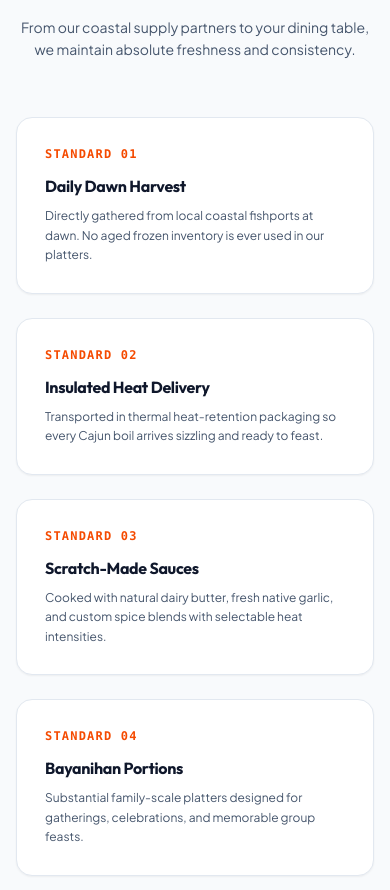
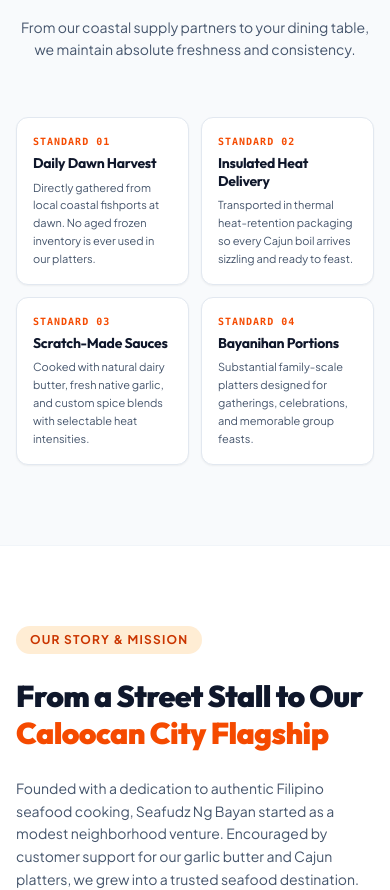
Before and after one commit to AchePogi123/Seafudz-ng-Bayan, a React (Vite) app in the folder Frontend/: page / in a window 390 px wide. Shown: the part 2111-3001 px from the top of the page. Built offline with nearby package versions, Linux system fonts and the light colour scheme; no server answers.

Commit message:
style(landing): update Our Standard section to 2x2 grid layout on mobile view

```diff
--- a/Frontend/src/features/LandingPage.tsx
+++ b/Frontend/src/features/LandingPage.tsx
@@ -561,45 +561,53 @@
             </p>
           </div>
 
-          <div className="grid grid-cols-1 sm:grid-cols-2 lg:grid-cols-4 gap-6 text-left">
-            <div className="bg-white p-7 rounded-2xl border border-slate-200 shadow-xs">
-              <span className="text-xs font-extrabold text-orange-600 uppercase tracking-widest font-mono block mb-3">
+          <div className="grid grid-cols-2 lg:grid-cols-4 gap-3 sm:gap-6 text-left">
+            <div className="bg-white p-4 sm:p-7 rounded-xl sm:rounded-2xl border border-slate-200 shadow-xs flex flex-col justify-between">
+              <div>
+                <span className="text-[10px] sm:text-xs font-extrabold text-orange-600 uppercase tracking-widest font-mono block mb-1.5 sm:mb-3">
                   Standard 01
                 </span>
-              <h3 className="text-base font-bold text-slate-900 mb-2">Daily Dawn Harvest</h3>
-              <p className="text-xs sm:text-sm text-slate-600 leading-relaxed">
+                <h3 className="text-sm sm:text-base font-bold text-slate-900 mb-1.5 sm:mb-2 leading-tight">Daily Dawn Harvest</h3>
+                <p className="text-[11px] sm:text-sm text-slate-600 leading-relaxed">
                   Directly gathered from local coastal fishports at dawn. No aged frozen inventory is ever used in our platters.
                 </p>
               </div>
+            </div>
 
-            <div className="bg-white p-7 rounded-2xl border border-slate-200 shadow-xs">
-              <span className="text-xs font-extrabold text-orange-600 uppercase tracking-widest font-mono block mb-3">
+            <div className="bg-white p-4 sm:p-7 rounded-xl sm:rounded-2xl border border-slate-200 shadow-xs flex flex-col justify-between">
+              <div>
+                <span className="text-[10px] sm:text-xs font-extrabold text-orange-600 uppercase tracking-widest font-mono block mb-1.5 sm:mb-3">
                   Standard 02
                 </span>
-              <h3 className="text-base font-bold text-slate-900 mb-2">Insulated Heat Delivery</h3>
-              <p className="text-xs sm:text-sm text-slate-600 leading-relaxed">
+                <h3 className="text-sm sm:text-base font-bold text-slate-900 mb-1.5 sm:mb-2 leading-tight">Insulated Heat Delivery</h3>
+                <p className="text-[11px] sm:text-sm text-slate-600 leading-relaxed">
                   Transported in thermal heat-retention packaging so every Cajun boil arrives sizzling and ready to feast.
                 </p>
               </div>
+            </div>
 
-            <div className="bg-white p-7 rounded-2xl border border-slate-200 shadow-xs">
-              <span className="text-xs font-extrabold text-orange-600 uppercase tracking-widest font-mono block mb-3">
+            <div className="bg-white p-4 sm:p-7 rounded-xl sm:rounded-2xl border border-slate-200 shadow-xs flex flex-col justify-between">
+              <div>
+                <span className="text-[10px] sm:text-xs font-extrabold text-orange-600 uppercase tracking-widest font-mono block mb-1.5 sm:mb-3">
                   Standard 03
                 </span>
-              <h3 className="text-base font-bold text-slate-900 mb-2">Scratch-Made Sauces</h3>
-              <p className="text-xs sm:text-sm text-slate-600 leading-relaxed">
+                <h3 className="text-sm sm:text-base font-bold text-slate-900 mb-1.5 sm:mb-2 leading-tight">Scratch-Made Sauces</h3>
+                <p className="text-[11px] sm:text-sm text-slate-600 leading-relaxed">
                   Cooked with natural dairy butter, fresh native garlic, and custom spice blends with selectable heat intensities.
                 </p>
               </div>
+            </div>
 
-            <div className="bg-white p-7 rounded-2xl border border-slate-200 shadow-xs">
-              <span className="text-xs font-extrabold text-orange-600 uppercase tracking-widest font-mono block mb-3">
+            <div className="bg-white p-4 sm:p-7 rounded-xl sm:rounded-2xl border border-slate-200 shadow-xs flex flex-col justify-between">
+              <div>
+                <span className="text-[10px] sm:text-xs font-extrabold text-orange-600 uppercase tracking-widest font-mono block mb-1.5 sm:mb-3">
                   Standard 04
                 </span>
-              <h3 className="text-base font-bold text-slate-900 mb-2">Bayanihan Portions</h3>
-              <p className="text-xs sm:text-sm text-slate-600 leading-relaxed">
+                <h3 className="text-sm sm:text-base font-bold text-slate-900 mb-1.5 sm:mb-2 leading-tight">Bayanihan Portions</h3>
+                <p className="text-[11px] sm:text-sm text-slate-600 leading-relaxed">
                   Substantial family-scale platters designed for gatherings, celebrations, and memorable group feasts.
                 </p>
+              </div>
             </div>
           </div>
         </div>
```
Lines whose indentation alone changed are shown as unchanged.
